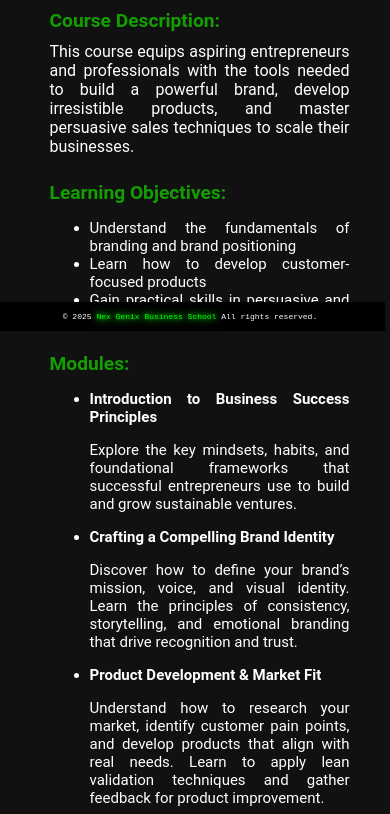
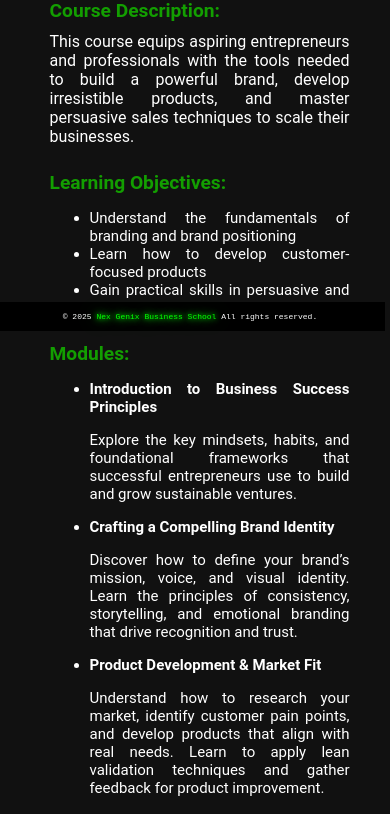
Before and after one commit to nexgenixbusinessschool/nexgenixbusinessschool.github.io, a plain HTML site: page business-excellence/NGBS-001.html in a window 390 px wide. Shown: the part 513-1327 px from the top of the page. Drawn offline with Linux system fonts and the light colour scheme.

Commit message:
Update NGBS-001.html

```diff
--- a/business-excellence/NGBS-001.html
+++ b/business-excellence/NGBS-001.html
@@ -27,7 +27,7 @@
       gap: 40px;
       max-width: 1200px;
       margin: 0 auto;
-      padding: 40px 20px;
+      padding: 40px 20px 20px 20px;
       align-items: flex-start;
       flex-wrap: wrap;
     }
@@ -112,7 +112,7 @@
     @media (max-width: 960px) {
       .container {
         flex-direction: column;
-		padding: 40px 10px;
+		padding: 30px 10px 10px 10px;
       }
 
       .left, .right {
```
